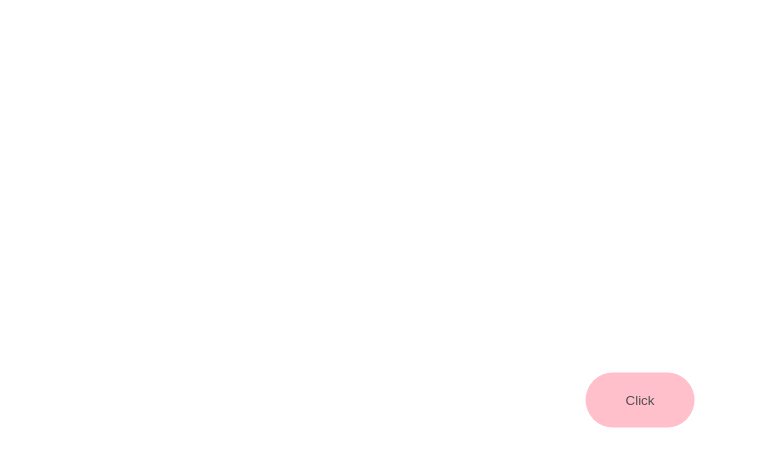
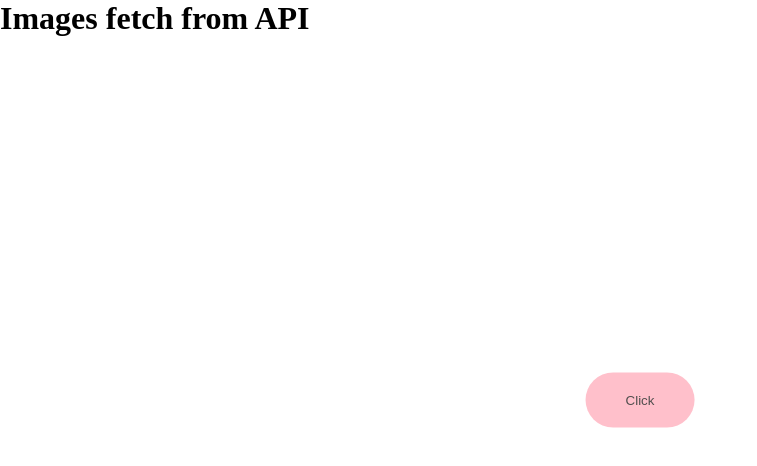
Before and after one commit to pritamkumar143/react_test, a plain HTML site: page index.html in a window 1280 px wide. Shown: the whole page, without its empty margins (0-757 px from the left). Drawn offline with Linux system fonts and the light colour scheme.

Commit message:
Update index.html

```diff
--- a/index.html
+++ b/index.html
@@ -7,6 +7,7 @@
     <link rel="stylesheet" href="style.css">
 </head>
 <body>
+    <h1>Images fetch from API</h1>
     <button>Click</button>
    <script src="random.js"></script>
 </body>
```
